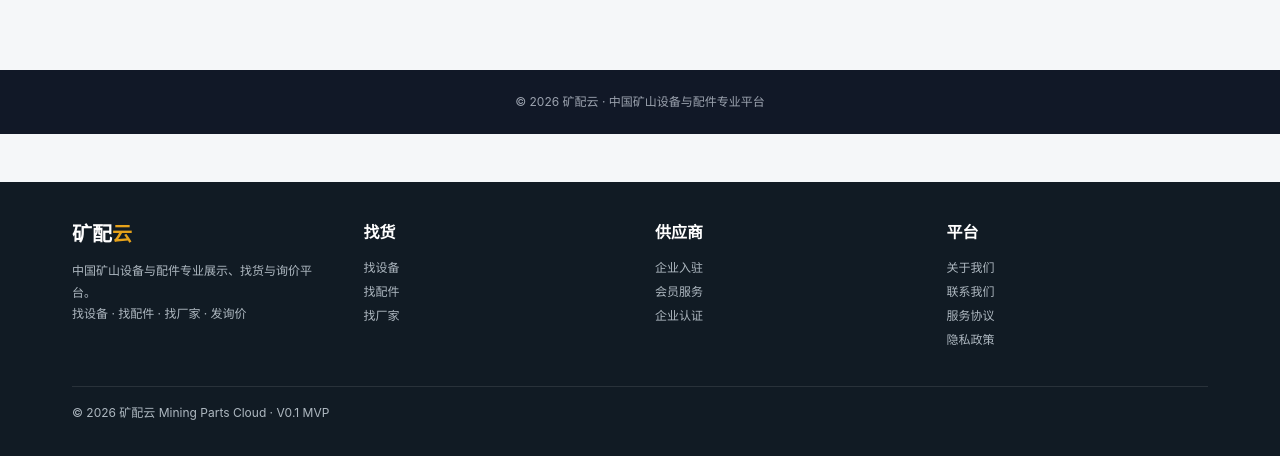
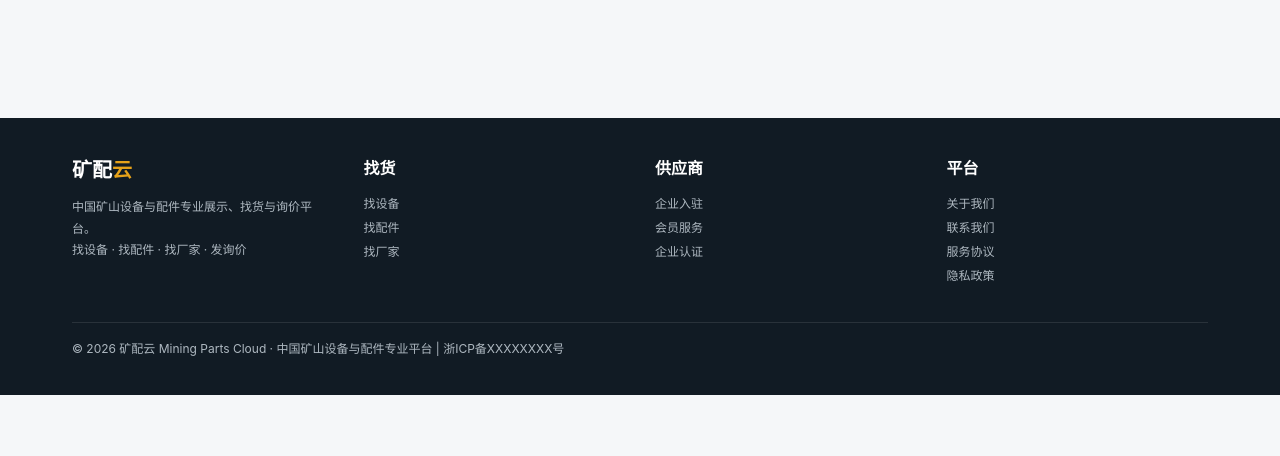
Before and after one commit to liuxfparts-bit/mining-parts-cloud, a Next.js app: page / in a window 1280 px wide. Shown: the part 1272-1728 px from the top of the page. After the commit the page ends 1667 px from the top, so only its background shows below. Built offline with nearby package versions, Linux system fonts and the light colour scheme; no server answers; the database is empty.

Commit message:
删除首页重复footer+统一版权行

```diff
--- a/src/app/page.tsx
+++ b/src/app/page.tsx
@@ -203,10 +203,6 @@ export default async function HomePage() {
           </div>
         </section>
       </main>
-
-      <footer className="bg-gray-900 text-gray-400 text-xs py-6">
-        <div className="container text-center">© 2026 矿配云 · 中国矿山设备与配件专业平台</div>
-      </footer>
     </>
   );
 }
--- a/src/components/Footer.tsx
+++ b/src/components/Footer.tsx
@@ -36,7 +36,7 @@ export default function Footer() {
           </div>
         </div>
         <div className="border-t border-white/10 mt-[30px] pt-[18px] text-xs">
-          © 2026 矿配云 Mining Parts Cloud · V0.1 MVP
+          © 2026 矿配云 Mining Parts Cloud · 中国矿山设备与配件专业平台 | 浙ICP备XXXXXXXX号
         </div>
       </div>
     </footer>
```
